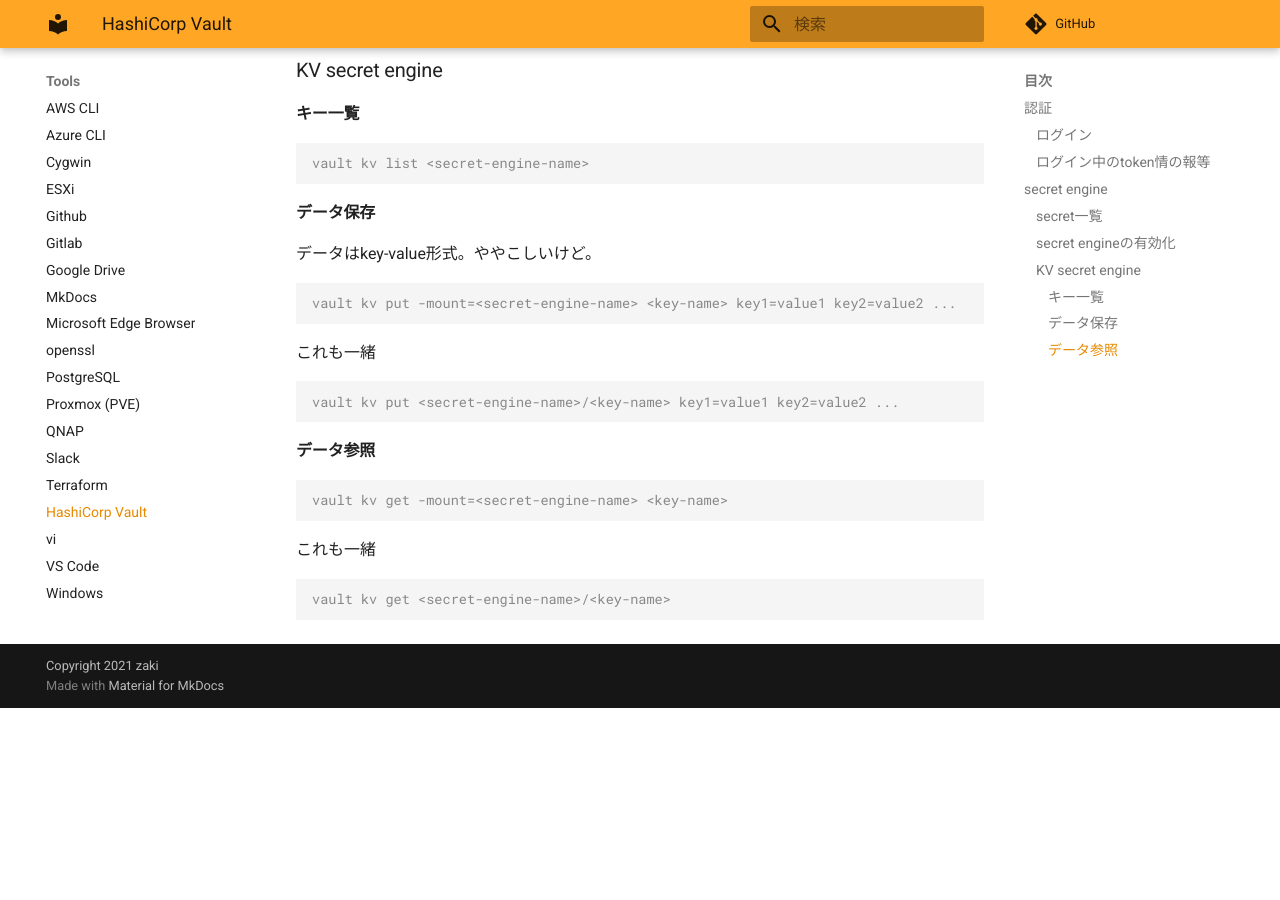
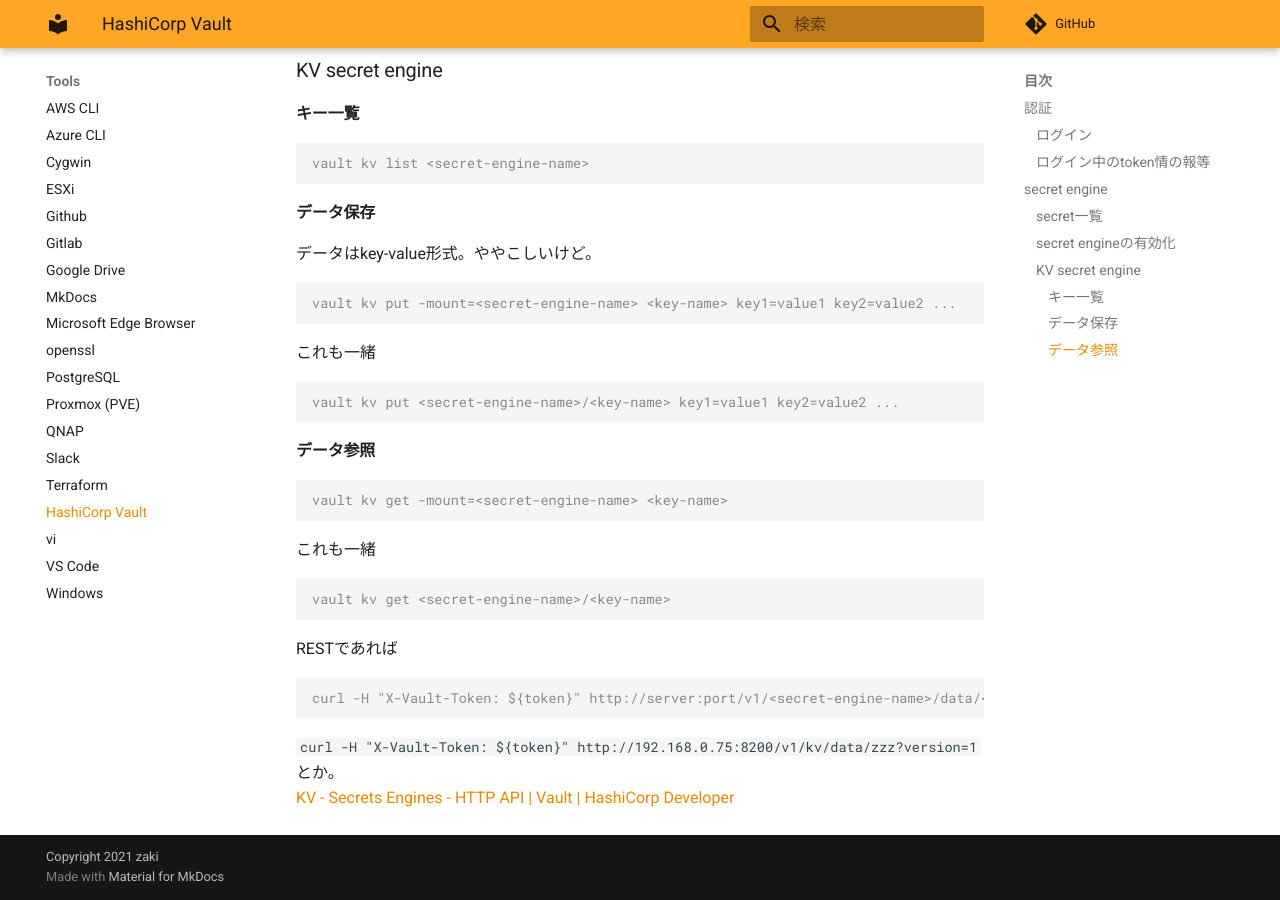
Before and after one commit to zaki-lknr/docs, an MkDocs documentation site: the page built from docs/Tools/vault.md, in a window 1280 px wide and 900 px high, scrolled down 909 px. Built offline with MkDocs 1.6.1 and Material for MkDocs 9.7.7, drawn with Linux system fonts in a browser that asks for light colours; comment, search, counter and statistics services are not loaded; before the commit the page ends 1617 px from its top, so only the background shows below that.

Commit message:
add: tools/vault: KVのRESTによるget

````diff
--- a/docs/Tools/vault.md
+++ b/docs/Tools/vault.md
@@ -68,3 +68,12 @@ vault kv get -mount=<secret-engine-name> <key-name>
 ```console
 vault kv get <secret-engine-name>/<key-name>
 ```
+
+RESTであれば
+
+```console
+curl -H "X-Vault-Token: ${token}" http://server:port/v1/<secret-engine-name>/data/<key-name>
+```
+
+`curl -H "X-Vault-Token: ${token}" http://192.168.0.75:8200/v1/kv/data/zzz?version=1`とか。
+[KV - Secrets Engines - HTTP API | Vault | HashiCorp Developer](https://developer.hashicorp.com/vault/api-docs/secret/kv/kv-v2)
````
